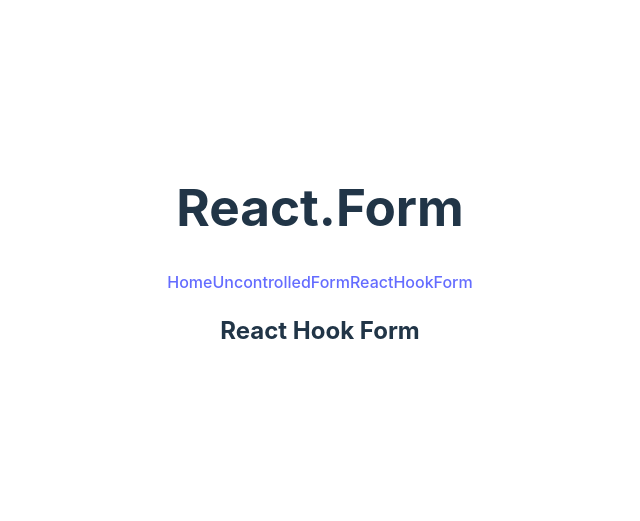
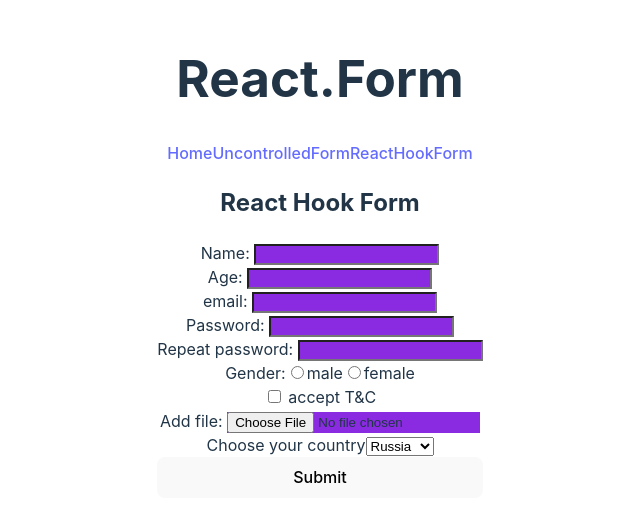
Before and after one commit to 4Quark/RSS-React, a React (Vite) app: page /hook_form in a window 1280 px wide. Shown: the part 143-664 px from the top of the page, without its empty margins (320-960 px from the left). Built offline with nearby package versions, Linux system fonts and the light colour scheme.

Commit message:
feat: form ReactHookForm created

```diff
--- a/src/App.css
+++ b/src/App.css
@@ -28,7 +28,7 @@
   color: #888;
 }
 
-.form_uncontrolled {
+form {
   display: flex;
   flex-direction: column;
 }
--- a/src/pages/HookForm.tsx
+++ b/src/pages/HookForm.tsx
@@ -1,8 +1,76 @@
+import { useForm } from 'react-hook-form';
+
+export type formData = {
+  accept: boolean;
+  age: number;
+  country: string;
+  email: string;
+  file: FileList;
+  gender: string;
+  name: string;
+  password: string;
+  passwordRepeat: string;
+};
+
 function ReactHookForm() {
+  const { register, handleSubmit } = useForm<formData>();
+  const onSubmit = handleSubmit((data) => console.log(data));
+
   return (
     <>
       <h2>React Hook Form</h2>
-      <form></form>
+      <form onSubmit={onSubmit}>
+        <label>
+          Name: <input {...register('name')} />
+        </label>
+
+        <label>
+          Age: <input type="number" {...register('age')} />
+        </label>
+
+        <label>
+          email: <input type="text" {...register('email')} />
+        </label>
+
+        <label>
+          Password: <input type="password" {...register('password')} />
+        </label>
+
+        <label>
+          Repeat password: <input type="password" {...register('passwordRepeat')} />
+        </label>
+
+        <label>
+          Gender:
+          <label>
+            <input type="radio" value="male" {...register('gender')} />
+            male
+          </label>
+          <label>
+            <input type="radio" value="female" {...register('gender')} />
+            female
+          </label>
+        </label>
+
+        <label>
+          <input type="checkbox" {...register('accept')} /> accept T&C
+        </label>
+
+        <label>
+          Add file: <input type="file" {...register('file')} />
+        </label>
+
+        <label>
+          Choose your country
+          <select {...register('country')}>
+            <option value="Russia">Russia</option>
+            <option value="Belarus">Belarus</option>
+            <option value="Spain">Spain</option>
+          </select>
+        </label>
+
+        <button type="submit">Submit</button>
+      </form>
     </>
   );
 }
```
